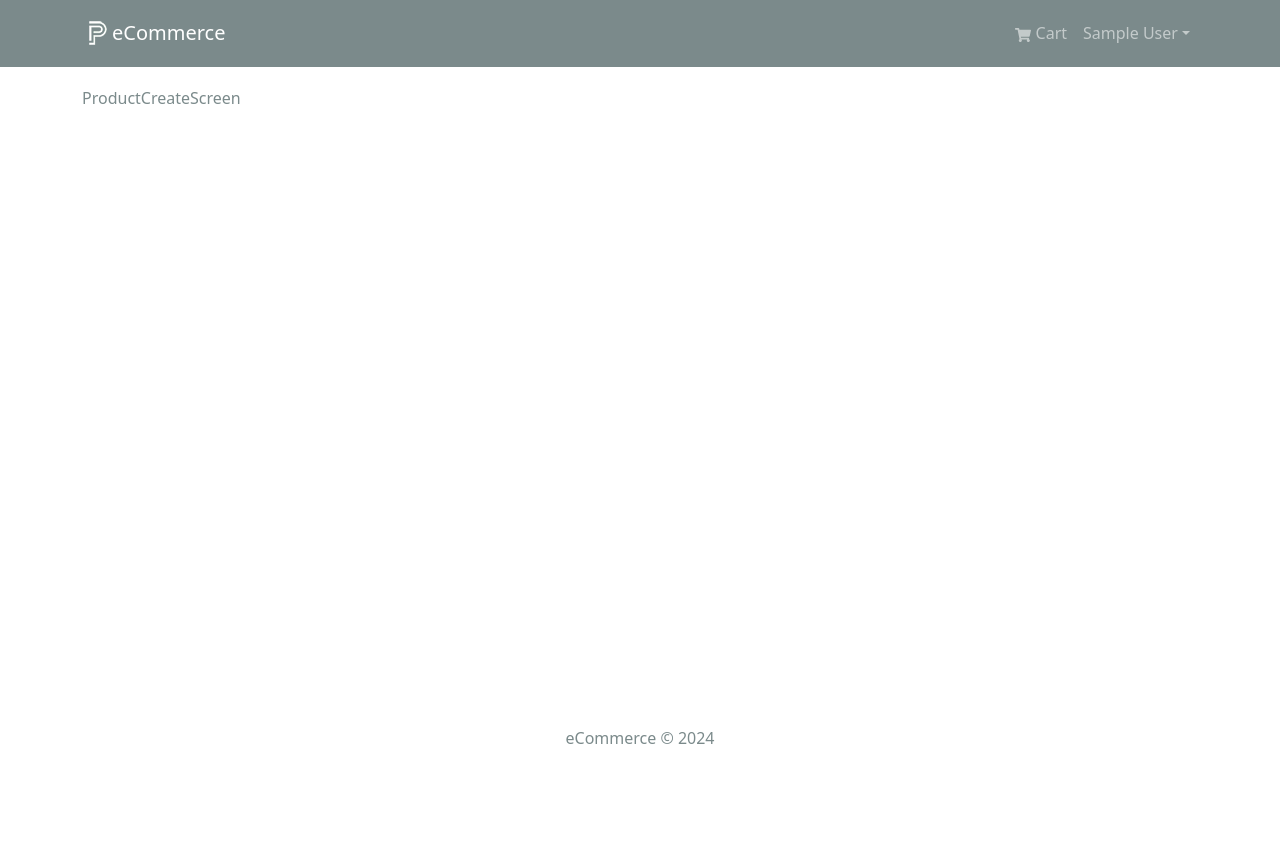
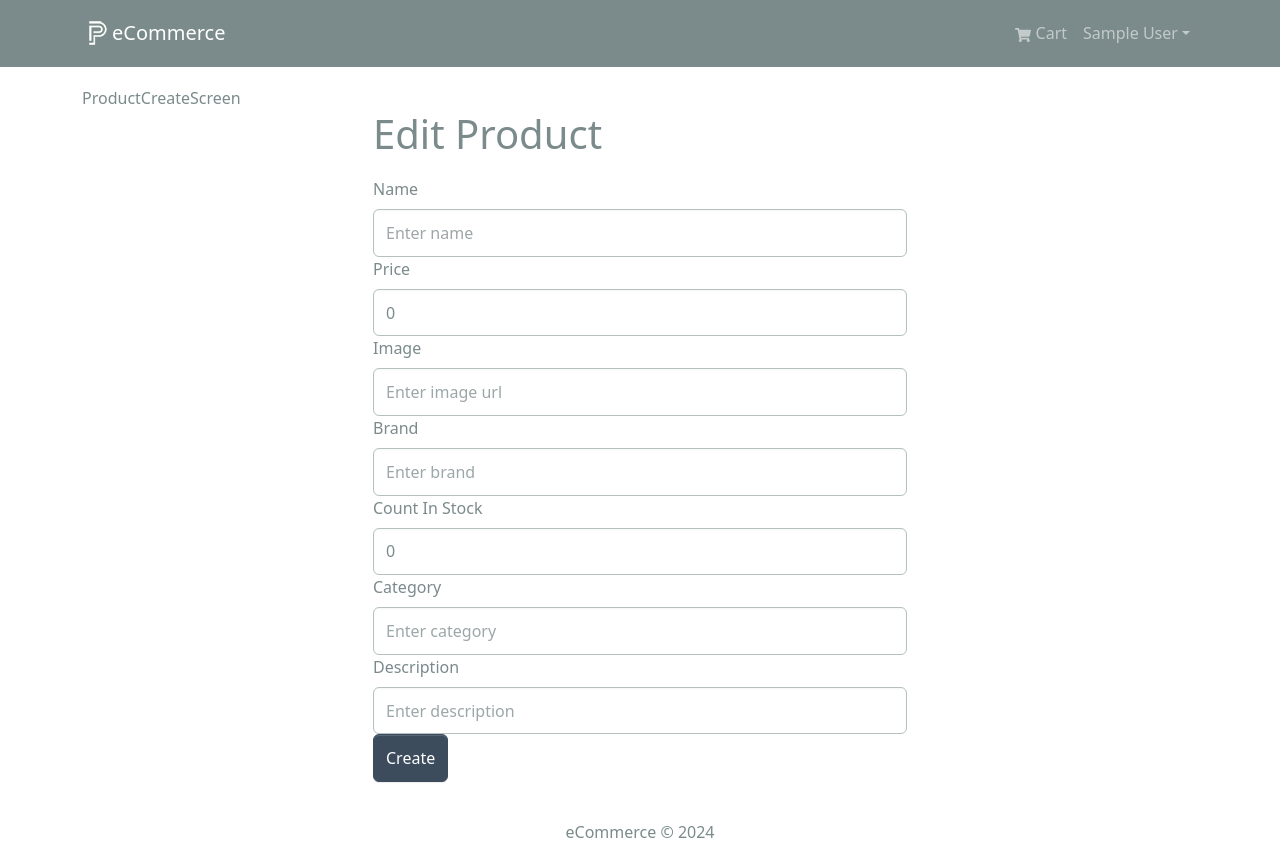
Before and after one commit to KueZie/estore, a React (Create React App) app in the folder frontend/: page /admin/product/create in a window 1280 px wide. Before the commit the page ends 800 px from the top, so only its background shows below. Built offline with nearby package versions, Linux system fonts and the light colour scheme; no server answers; sample sign-in values are in the browser's storage.

Commit message:
Add product creation ability and modify types to better represent backend functionality.

```diff
--- a/frontend/src/screens/ProductCreateScreen.tsx
+++ b/frontend/src/screens/ProductCreateScreen.tsx
@@ -1,8 +1,114 @@
-import React from 'react'
+import React, { useEffect, useState } from 'react'
+import { FormContainer } from '../components/FormContainer'
+import Loader from '../components/Loader'
+import Message from '../components/Message'
+import { useCreateProductMutation, useGetProductByIdQuery } from '../slices/productApiSlice'
+import { Form } from 'react-bootstrap'
+import { useNavigate, useParams } from 'react-router-dom'
+import { toast } from 'react-toastify'
 
 const ProductCreateScreen = () => {
+  const { id } = useParams() as { id: string }
+  const { data: productDetails, isLoading, error } = useGetProductByIdQuery(id)
+  const [createProduct, { isLoading: loadingUpdate, error: errorUpdate }] = useCreateProductMutation()
+
+  const [name, setName] = useState(productDetails?.name || '')
+  const [price, setPrice] = useState(productDetails?.price || 0)
+  const [image, setImage] = useState(productDetails?.image || '')
+  const [brand, setBrand] = useState(productDetails?.brand || '')
+  const [category, setCategory] = useState(productDetails?.category || '')
+  const [countInStock, setCountInStock] = useState(productDetails?.countInStock || 0)
+  const [description, setDescription] = useState(productDetails?.description || '')
+
+  const navigate = useNavigate()
+
+  const submitHandler = async (e: React.FormEvent<HTMLFormElement>) => {
+    e.preventDefault()
+    await createProduct({ name, price, image, brand, category, countInStock, description })
+    toast.success('Product created')
+    navigate('/admin/productlist')
+  }
+
   return (
-    <div>ProductCreateScreen</div>
+    <>
+      <div>ProductCreateScreen</div>
+      <FormContainer>
+        <h1>Edit Product</h1>
+        {loadingUpdate && <Loader />}
+        {isLoading ? (
+          <Loader />
+        ) : (
+          <Form onSubmit={submitHandler}>
+            <Form.Group controlId='name'>
+              <Form.Label>Name</Form.Label>
+              <Form.Control
+                type='name'
+                placeholder='Enter name'
+                value={name}
+                onChange={(e) => setName(e.target.value)}
+              ></Form.Control>
+            </Form.Group>
+            <Form.Group controlId='price'>
+              <Form.Label>Price</Form.Label>
+              <Form.Control
+                type='number'
+                placeholder='Enter price'
+                value={price}
+                onChange={(e) => setPrice(parseInt(e.target.value))}
+              ></Form.Control>
+            </Form.Group>
+            <Form.Group controlId='image'>
+              <Form.Label>Image</Form.Label>
+              <Form.Control
+                type='text'
+                placeholder='Enter image url'
+                value={image}
+                onChange={(e) => setImage(e.target.value)}
+              ></Form.Control>
+            </Form.Group>
+            <Form.Group controlId='brand'>
+              <Form.Label>Brand</Form.Label>
+              <Form.Control
+                type='text'
+                placeholder='Enter brand'
+                value={brand}
+                onChange={(e) => setBrand(e.target.value)}
+              ></Form.Control>
+            </Form.Group>
+            <Form.Group controlId='countInStock'>
+              <Form.Label>Count In Stock</Form.Label>
+              <Form.Control
+                type='number'
+                placeholder='Enter countInStock'
+                value={countInStock}
+                onChange={(e) => setCountInStock(parseInt(e.target.value))}
+              ></Form.Control>
+            </Form.Group>
+            <Form.Group controlId='category'>
+              <Form.Label>Category</Form.Label>
+              <Form.Control
+                type='text'
+                placeholder='Enter category'
+                value={category}
+                onChange={(e) => setCategory(e.target.value)}
+              ></Form.Control>
+            </Form.Group>
+            <Form.Group controlId='description'>
+              <Form.Label>Description</Form.Label>
+              <Form.Control
+                type='text'
+                placeholder='Enter description'
+                value={description}
+                onChange={(e) => setDescription(e.target.value)}
+              ></Form.Control>
+            </Form.Group>
+            <button type='submit' className='btn btn-primary'>
+              Create
+            </button>
+          </Form>
+        )}
+      </FormContainer>
+    </>
   )
 }
 
--- a/frontend/src/screens/ProductEditScreen.tsx
+++ b/frontend/src/screens/ProductEditScreen.tsx
@@ -1,5 +1,4 @@
 import React, { useEffect, useState } from 'react'
-import { useGetOrderDetailsByIdQuery } from '../slices/ordersApiSlice'
 import { FormContainer } from '../components/FormContainer'
 import Loader from '../components/Loader'
 import Message from '../components/Message'
@@ -10,18 +9,16 @@ import { toast } from 'react-toastify'
 
 const ProductEditScreen = () => {
   const { id } = useParams() as { id: string }
+  const [updateProduct, { isLoading: loadingUpdate, error: errorUpdate }] = useUpdateProductMutation()
   const { data: productDetails, isLoading, error } = useGetProductByIdQuery(id)
-  const [updateProduct, { isLoading: loadingUpdate, error: errorUpdate }] = useUpdateProductMutation()
 
-  const [name, setName] = useState(productDetails?.name || '')
-  const [price, setPrice] = useState(productDetails?.price || 0)
-  const [image, setImage] = useState(productDetails?.image || '')
-  const [brand, setBrand] = useState(productDetails?.brand || '')
-  const [category, setCategory] = useState(productDetails?.category || '')
-  const [countInStock, setCountInStock] = useState(productDetails?.countInStock || 0)
-  const [description, setDescription] = useState(productDetails?.description || '')
-
-  const navigate = useNavigate()
+  const [name, setName] = useState('')
+  const [price, setPrice] = useState(0)
+  const [image, setImage] = useState('')
+  const [brand, setBrand] = useState('')
+  const [category, setCategory] = useState('')
+  const [countInStock, setCountInStock] = useState(0)
+  const [description, setDescription] = useState('')
 
   useEffect(() => {
     setName(productDetails?.name || '')
@@ -32,6 +29,9 @@ const ProductEditScreen = () => {
     setCountInStock(productDetails?.countInStock || 0)
     setDescription(productDetails?.description || '')
   }, [productDetails])
+
+
+  const navigate = useNavigate()
 
   const submitHandler = async (e: React.FormEvent<HTMLFormElement>) => {
     e.preventDefault()
@@ -45,13 +45,8 @@ const ProductEditScreen = () => {
       <div>ProductEditScreen</div>
       <FormContainer>
         <h1>Edit Product</h1>
-        {loadingUpdate && <Loader />}
-        {errorUpdate && <Message variant='danger'>{errorUpdate}</Message>}
-        {isLoading ? (
-          <Loader />
-        ) : error ? (
-          <Message variant='danger'>{error}</Message>
-        ) : (
+        {loadingUpdate ? <Loader /> :
+        errorUpdate ? <Message variant='danger'>{errorUpdate}</Message> : (
           <Form onSubmit={submitHandler}>
             <Form.Group controlId='name'>
               <Form.Label>Name</Form.Label>
@@ -65,7 +60,7 @@ const ProductEditScreen = () => {
             <Form.Group controlId='price'>
               <Form.Label>Price</Form.Label>
               <Form.Control
-                type='number'
+                type='float'
                 placeholder='Enter price'
                 value={price}
                 onChange={(e) => setPrice(parseInt(e.target.value))}
--- a/frontend/src/slices/productApiSlice.ts
+++ b/frontend/src/slices/productApiSlice.ts
@@ -1,5 +1,5 @@
 import { apiSlice } from "./apiSlice";
-import { ProductInfo } from "../types";
+import { ProductCreate, ProductInfo, ProductUpdate } from "../types";
 
 export const productSlice = apiSlice.injectEndpoints({
   endpoints: (builder) => ({
@@ -11,7 +11,7 @@ export const productSlice = apiSlice.injectEndpoints({
       query: (id) => `/products/${id}`,
       providesTags: ['Product'],
     }),
-    createProduct: builder.mutation<ProductInfo, ProductInfo>({
+    createProduct: builder.mutation<ProductInfo, ProductCreate>({
       query: (product) => ({
         url: '/products',
         method: 'POST',
@@ -19,7 +19,7 @@ export const productSlice = apiSlice.injectEndpoints({
       }),
       invalidatesTags: ['Product'],
     }),
-    updateProduct: builder.mutation<ProductInfo, Partial<ProductInfo>>({ // Needs id
+    updateProduct: builder.mutation<ProductInfo, ProductUpdate>({ // Needs id
       query: (product) => ({
         url: `/products/${product._id}`,
         method: 'PUT',
--- a/frontend/src/types.ts
+++ b/frontend/src/types.ts
@@ -9,6 +9,11 @@ export interface ProductInfo {
   countInStock: number;
   rating: number;
   numReviews: number;
+}
+
+export interface ProductCreate extends Omit<ProductInfo, '_id' | 'rating' | 'numReviews'> {}
+export interface ProductUpdate extends Partial<ProductInfo> {
+  _id: string;
 }
 
 // Don't need user, rating, numReviews, or reviews
```
